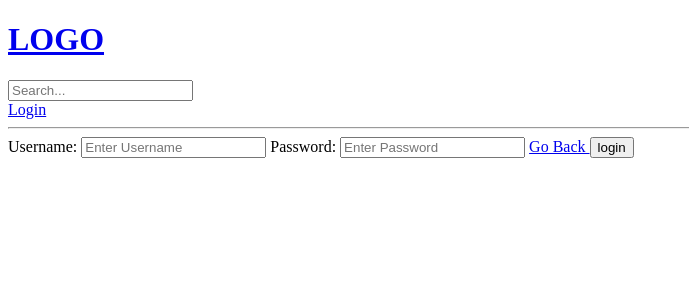
After one commit to AKGriffin25/DjangoTutorial_3155, a Django app: page /login/ in a window 1280 px wide. The commit adds this page. Shown: the top 300 px of the page, without its empty margins (0-689 px from the left). Run offline with Django 5.2, Linux system fonts and the light colour scheme.

```diff
--- /dev/null
+++ b/myproject/base/templates/base/login_register.html
@@ -0,0 +1,18 @@
+{% extends 'main.html' %}
+
+{% block content %}
+<div>
+    <form method="POST" action="">
+        {% csrf_token %}
+
+        <label for="">Username:</label>
+        <input type="text" name="Username" placeholder="Enter Username" />
+
+        <label for="">Password:</label>
+        <input type="text" name="Password" placeholder="Enter Password" />
+
+        <a href="{{request.META.HTTP_REFERER}}"> Go Back </a>
+        <input type="submit" value="login" />
+    </form>
+</div>
+{% endblock content %}
--- a/myproject/base/urls.py
+++ b/myproject/base/urls.py
@@ -2,7 +2,10 @@ from django.urls import path
 from . import views
 
 urlpatterns = [
-     path('', views.home, name="home"),
+
+    path('login/', views.loginPage, name="login"),
+
+    path('', views.home, name="home"),
     path('room/<str:pk>/', views.room, name="room"),
 
     path('create-room/', views.createRoom, name="create-room"),
--- a/myproject/base/views.py
+++ b/myproject/base/views.py
@@ -1,5 +1,6 @@
 from django.shortcuts import render, redirect
 from django.db.models import Q
+from django.contrib.auth.models import User
 from .models import Room, Topic
 from .forms import RoomForm
 
@@ -10,6 +11,17 @@ from .forms import RoomForm
 #    {'id':2, 'name': 'Lets learn django!'},
 #    {'id':3, 'name': 'Lets learn java!'},
 #]
+
+def loginPage(request):
+
+    if request.method == 'POST':
+        username = request.POST.get('username')
+        password = request.POST.get('password')
+
+
+    context = {}
+    return render(request, 'base/login_register.html', context)
+
 
 def home(request):
     q = request.GET.get('q')if request.GET.get('q') != None else ''
--- a/myproject/templates/navbar.html
+++ b/myproject/templates/navbar.html
@@ -6,4 +6,6 @@
     <input type="text" name="q" placeholder="Search... "/>
 </form>
 
+<a href="{% url 'login' %}">Login</a>
+
 <hr>
```
